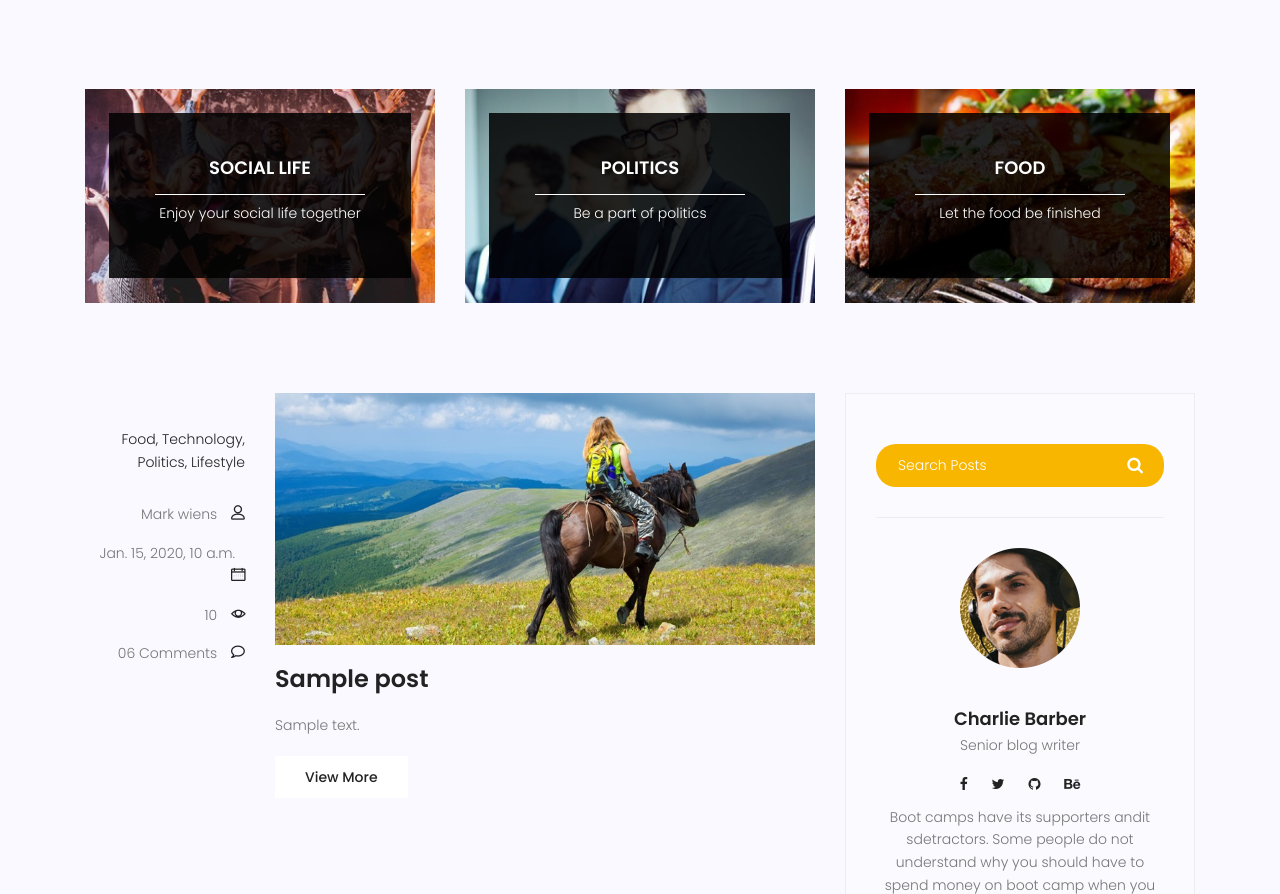
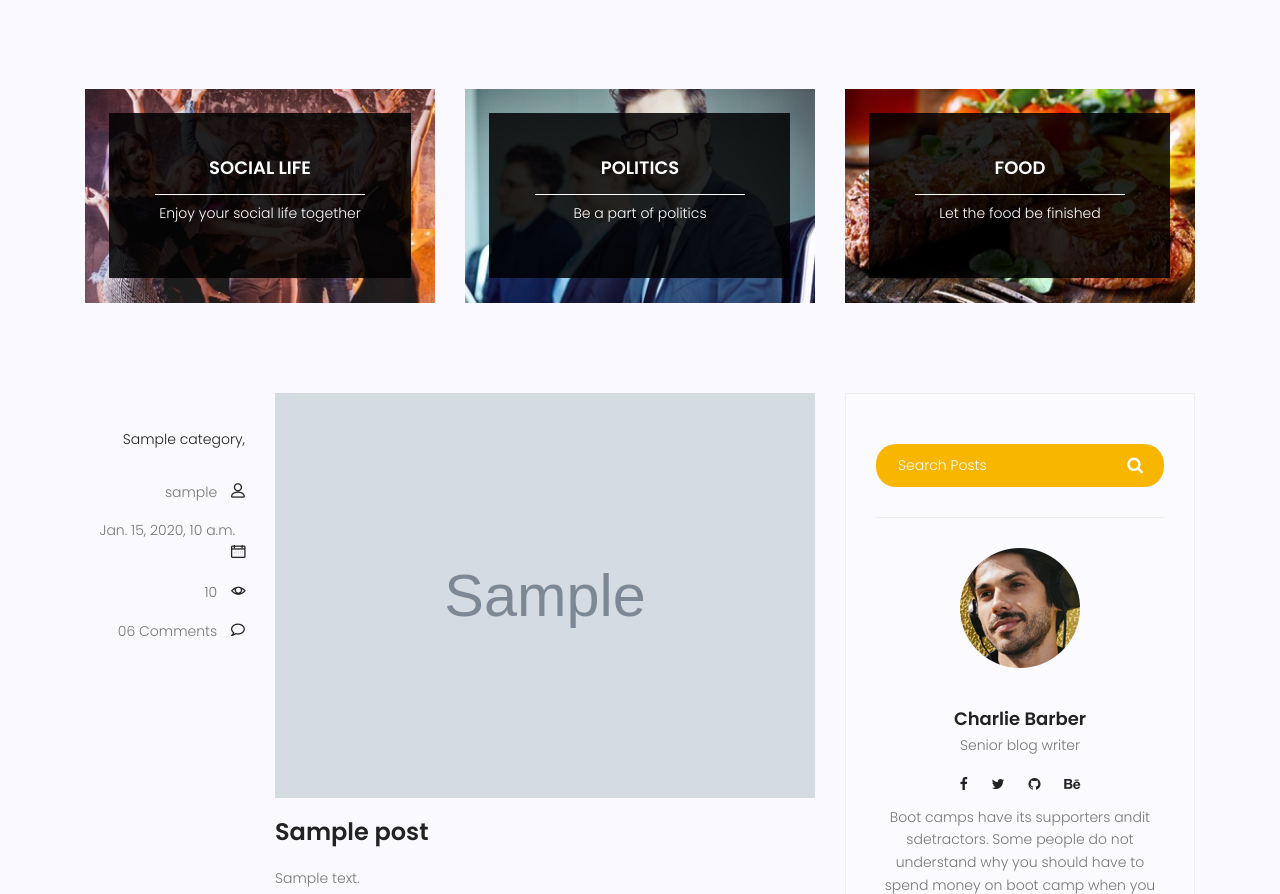
Before and after one commit to thegreatkasra/second-test-website, a Django app: page /blog/ in a window 1280 px wide. Shown: the part 689-1583 px from the top of the page. Run offline with Django 4.2, Linux system fonts and the light colour scheme; tables that the repository leaves empty hold one stand-in row (values such as "Sample post"); grey boxes marked "Sample" are stand-in pictures; some libraries are stand-ins or nearby versions.

Commit message:
category,image,author
added

```diff
--- a/blog/models.py
+++ b/blog/models.py
@@ -1,13 +1,18 @@
 from django.db import models
+from django.contrib.auth.models import User
 
+class Category(models.Model):
+        name = models.CharField(max_length=255)
+        def __str__(self):
+            return self.name
 class Post(models.Model):
-    # image =
-    # author =
-
+    image =models.ImageField(upload_to='blog/',default='blog/default.jpg')
+    #authorیک کلید فرعی وابسطغ به یوزر
+    author = models.ForeignKey(User, on_delete=models.CASCADE ,null=True)
     title = models.CharField(max_length=255)
     content = models.TextField()
     tags = models.CharField(max_length=255, blank=True, null=True)
-    category = models.CharField(max_length=255, blank=True, null=True)
+    category = models.ManyToManyField(Category)
     counted_views = models.IntegerField(default=0)
     status = models.BooleanField(default=False)
     published_date = models.DateTimeField(null=True)
--- a/blog/views.py
+++ b/blog/views.py
@@ -11,8 +11,10 @@ def blog_view(request):
     return render(request,'blog-home.html',context)
 
 def blog_single(request, pid):
-    #در view مربوط به نمایش تک پست تابعی درج کنید که با هر بار فراخوانی view مربوط به هر پست یک واحد به خصوصیت counted_view آن پست اضافه شود
-    post = get_object_or_404(Post, pk=pid)
+     #status=1 فقط به منتشر شده ها دسترسی نمایش میده
+     #get_object_or_404 :  یعنی اگر نبود پیام 404
+    post = get_object_or_404(Post, pk=pid, status=1)
+    #هر با دیده شود یکی اضافه کند
     post.counted_views += 1
     post.save()
 
--- a/requirments.txt
+++ b/requirments.txt
@@ -2,3 +2,4 @@ asgiref==3.7.2
 Django==4.2.3
 sqlparse==0.4.4
 tzdata==2023.3
+pillow
--- a/templates/blog-home.html
+++ b/templates/blog-home.html
@@ -171,13 +171,13 @@
 							<div class="single-post row">
 								<div class="col-lg-3  col-md-3 meta-details">
 									<ul class="tags">
-										<li><a href="#">Food,</a></li>
-										<li><a href="#">Technology,</a></li>
-										<li><a href="#">Politics,</a></li>
-										<li><a href="#">Lifestyle</a></li>
+										{% for cat in post.category.all %}
+										<li><a href="#">{{cat.name}},</a></li>
+										{% endfor %}
+
 									</ul>
 									<div class="user-details row">
-										<p class="user-name col-lg-12 col-md-12 col-6"><a href="#">Mark wiens</a> <span class="lnr lnr-user"></span></p>
+										<p class="user-name col-lg-12 col-md-12 col-6"><a href="#">{{post.author}}</a> <span class="lnr lnr-user"></span></p>
 										<p class="date col-lg-12 col-md-12 col-6"><a href="#">{{post.published_date}}</a> <span class="lnr lnr-calendar-full"></span></p>
 										<p class="view col-lg-12 col-md-12 col-6"><a href="#">{{post.counted_views}}</a> <span class="lnr lnr-eye"></span></p>
 										<p class="comments col-lg-12 col-md-12 col-6"><a href="#">06 Comments</a> <span class="lnr lnr-bubble"></span></p>
@@ -185,7 +185,7 @@
 								</div>
 								<div class="col-lg-9 col-md-9 ">
 									<div class="feature-img">
-										<img class="img-fluid" src="{% static 'img/blog/feature-img1.jpg' %}" alt="">
+										<img class="img-fluid" src={{post.image.url}} alt="">
 									</div>
 									<a class="posts-title" href="{% url 'blog:single' pid=post.id  %}"><h3>{{post.title}}</h3></a>
 									<p class="excert">
--- a/templates/blog-single.html
+++ b/templates/blog-single.html
@@ -118,7 +118,7 @@
 										<li><a href="#">Lifestyle</a></li>
 									</ul>
 									<div class="user-details row">
-										<p class="user-name col-lg-12 col-md-12 col-6"><a href="#">Mark wiens</a> <span class="lnr lnr-user"></span></p>
+										<p class="user-name col-lg-12 col-md-12 col-6"><a href="#">{{post.author}}</a> <span class="lnr lnr-user"></span></p>
 										<p class="date col-lg-12 col-md-12 col-6"><a href="#">{{post.published_date}}</a> <span class="lnr lnr-calendar-full"></span></p>
 										<p class="view col-lg-12 col-md-12 col-6"><a href="#">{{post.counted_views}}</a> <span class="lnr lnr-eye"></span></p>
 										<p class="comments col-lg-12 col-md-12 col-6"><a href="#">06 Comments</a> <span class="lnr lnr-bubble"></span></p>
```
Also changed, not shown: blog/admin.py (+4 -4 lines), blog/migrations/0004_post_author_post_image.py (added), blog/migrations/0005_category_remove_post_category_post_category.py (added), media/blog/default.jpg (added).
